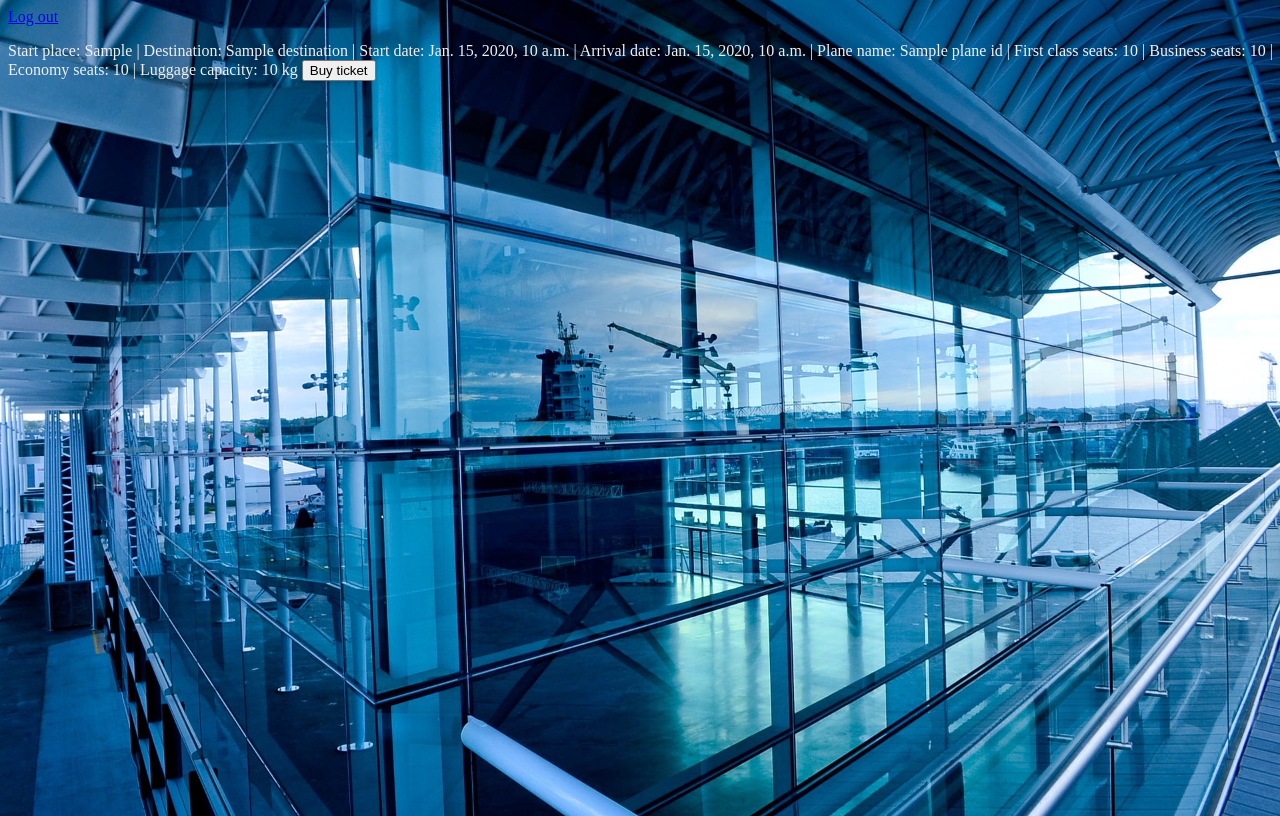
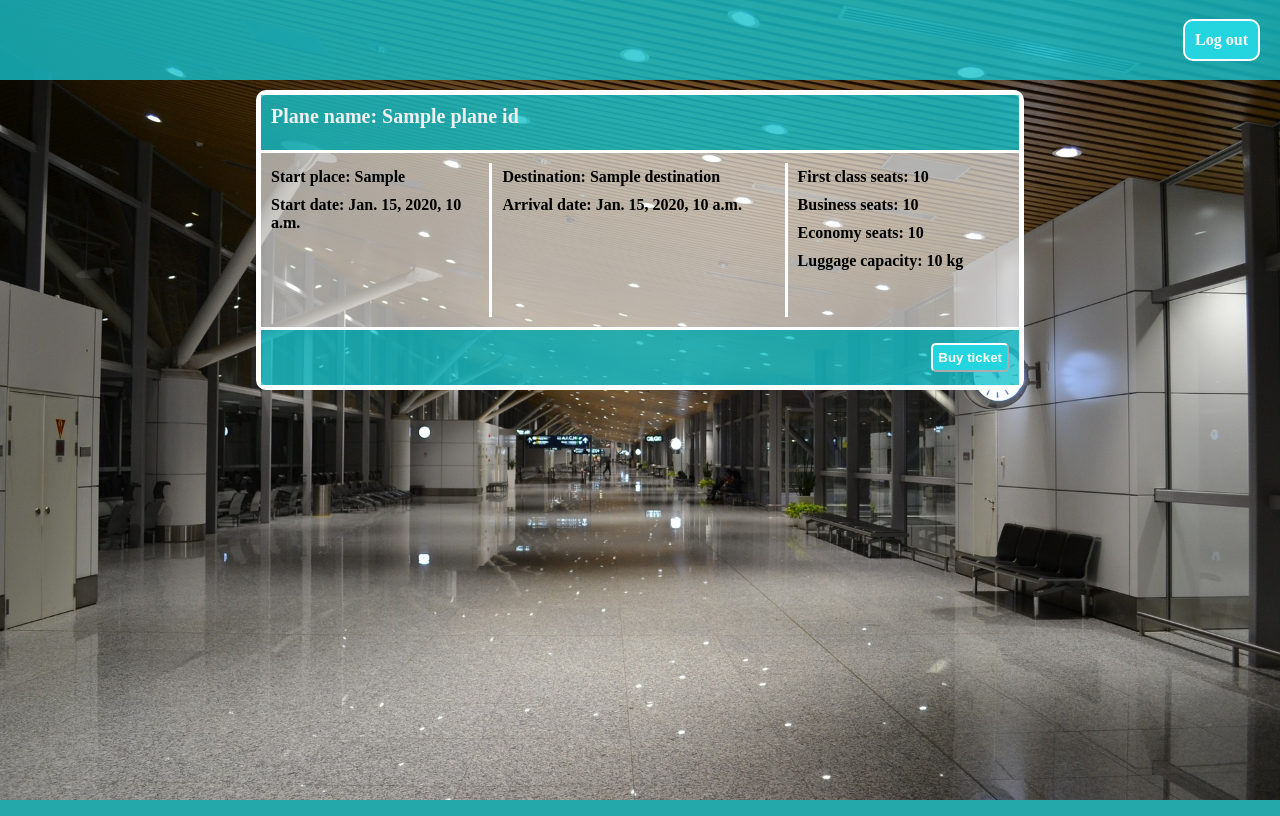
Before and after one commit to artur-mrozek/flight-app, a Django app: template flight/templates/flight/flights_list.html in a window 1280 px wide. Run offline with Django 3.2, Linux system fonts and the light colour scheme; the template is opened without the code that fills it: most values are stand-ins (such as "Sample title", 1, 10 or a date in 2020).

Commit message:
flight almost finished

```diff
--- a/flight/static/flight.css
+++ b/flight/static/flight.css
@@ -1,8 +1,126 @@
 body{
-    background-image: url('airport.jpg');
+    background-image: url('departures.jpg');
     background-size: cover;
+    margin: 0;
     width: 100%;
     height: 100vh;
-    overflow: hidden;
-    color: rgb(240, 240, 240)
+    color: rgb(240, 240, 240);
 }
+
+.top{
+    width: 100%;
+    height: 10vh;
+    background-color: rgba(23, 194, 204, 0.8);
+    box-sizing: border-box;
+    display: flex;
+    justify-content: end;
+    align-items: center;
+    padding: 20px;
+}
+
+.top a{
+    color: white;
+    text-decoration: none;
+    float: right;
+    padding: 10px;
+    border: 2px solid white;
+    border-radius: 10px;
+    background-color: #24D4DF;
+    font-weight: bold;
+}
+
+.ticket-container {
+    margin: 0 auto;
+    width: 100%;
+    height: 90vh;
+    overflow-y: auto;
+  }
+
+.ticket{
+    margin-left: auto;
+    margin-right: auto;
+    margin-top: 10px;
+    margin-bottom: 10px;
+    width: 60%;
+    height: 300px;
+    border: 5px solid white;
+    border-radius: 10px;
+    box-sizing: border-box;
+}
+
+.blueTop{
+    height: 20%;
+    width: 100%;
+    padding: 10px;
+    border-bottom: 3px solid white;
+    box-sizing: border-box;
+    font-size: 20px;
+    font-weight: bold;
+    background-color: rgba(23, 194, 204, 0.8);
+}
+
+.inTicket{
+    height: 60%;
+    width: 100%;
+    padding: 10px;
+    box-sizing: border-box;
+    color: black;
+    font-weight: bold;
+    background-color: rgba(255,255,255,0.6);
+    display: flex;
+}
+
+
+.inTicketLeft{
+    display: inline-block;
+    width: 30%;
+    height: 100%;
+    box-sizing: border-box;
+    border-right: 3px solid white;
+}
+
+.inTicketMid{
+    display: inline-block;
+    width: 40%;
+    height: 100%;
+    box-sizing: border-box;
+    border-right: 3px solid white;
+    padding-left: 10px;
+}
+
+.inTicketRight{
+    display: inline-block;
+    width: 30%;
+    height: 100%;
+    box-sizing: border-box;
+    padding-left: 10px;
+}
+
+.blueBottom{
+    height: 20%;
+    width: 100%;
+    padding: 10px;
+    border-top: 3px solid white;
+    box-sizing: border-box;
+    background-color: rgba(23, 194, 204, 0.8);
+    display: flex;
+    justify-content: end;
+    align-items: center;
+}
+
+.blueBottom button{
+    color: white;
+    font-weight: bold;
+    border-color: white;
+    border-radius: 5px;
+    padding: 5px;
+    background-color: #24D4DF;
+}
+
+.inTicketLeft span,
+.inTicketMid span,
+.inTicketRight span{
+    display: block;
+    padding-top: 5px;
+    padding-bottom: 5px;
+}
--- a/flight/templates/flight/flights_list.html
+++ b/flight/templates/flight/flights_list.html
@@ -1,14 +1,33 @@
-{% extends 'flight/base.html' %}
-{% block content %}
-<a href="/passenger/logout">Log out</a>
-{% for flight in queryset %}
-<p>
-    Start place: {{flight.start_place}} | Destination: {{flight.destination}} | Start date: {{flight.start_date}} | Arrival date: {{flight.arrival_date}} |
-    Plane name: {{flight.plane_id.name}} | First class seats: {{flight.plane_id.seats_first_class}} |
-    Business seats: {{flight.plane_id.seats_business}} | Economy seats: {{flight.plane_id.seats_economy}} | Luggage capacity: {{flight.plane_id.luggage_capacity}} kg
-    <button onclick="location.href='/ticket/buy/?flight={{flight.id}}'">
+{% extends 'flight/base.html' %} {% block content %}
+<div class="top">
+  <a href="/passenger/logout">Log out</a>
+</div>
+<div class="ticket-container">
+  {% for flight in queryset %}
+  <div class="ticket">
+    <div class="blueTop">Plane name: {{flight.plane_id.name}}</div>
+    <div class="inTicket">
+      <div class="inTicketLeft">
+        <span> Start place: {{flight.start_place}}</span>
+        <span> Start date: {{flight.start_date}} </span>
+      </div>
+      <div class="inTicketMid">
+        <span> Destination: {{flight.destination}} </span>
+        <span> Arrival date: {{flight.arrival_date}} </span>
+      </div>
+      <div class="inTicketRight">
+        <span> First class seats: {{flight.plane_id.seats_first_class}} </span>
+        <span> Business seats: {{flight.plane_id.seats_business}} </span>
+        <span> Economy seats: {{flight.plane_id.seats_economy}} </span>
+        <span> Luggage capacity: {{flight.plane_id.luggage_capacity}} kg </span>
+      </div>
+    </div>
+    <div class="blueBottom">
+      <button onclick="location.href='/ticket/buy/?flight={{flight.id}}'">
         Buy ticket
-    </button>
-</p>
-{% endfor %}
+      </button>
+    </div>
+  </div>
+  {% endfor %}
+</div>
 {% endblock content %}
--- a/passenger/templates/passenger/base.html
+++ b/passenger/templates/passenger/base.html
@@ -6,7 +6,7 @@
     <meta name="viewport" content="width=device-width, initial-scale=1.0" />
     <title>Flight app</title>
     {% load static %}
-    <link rel="stylesheet" href="{% static 'forBase.css'%}" />
+    <link rel="stylesheet" href="{% static 'passenger.css'%}" />
   </head>
   <body>
     {% block content %} replace me {% endblock content %}
```
Also changed, not shown: flight/static/departures.jpg (added).
